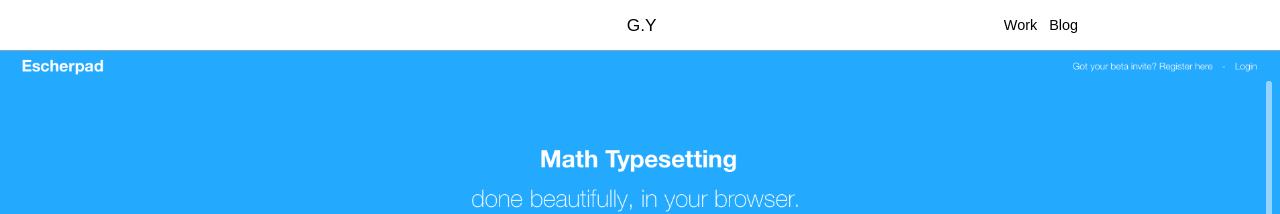
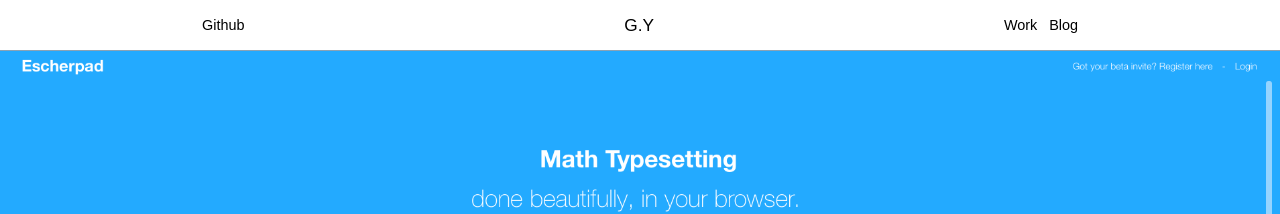
Before and after one commit to geyang/episodeyang.github.io-old, a Jekyll site: the page built from _posts/2016-02-21-building-escherpad.md, in a window 1280 px wide. Shown: the top 214 px of the page. Built offline with Jekyll 4.4.1, drawn with Linux system fonts in a browser that asks for light colours.

Commit message:
add github link

```diff
--- a/_includes/navbar.html
+++ b/_includes/navbar.html
@@ -1,7 +1,7 @@
 <div class="fixed-navbar">
     <div class="page-width-container">
-        <a class="item" href="/about" style="color: white;">About</a>
-        <div class="fixed-spacer" style="width: 40px;"></div>
+        <a class="item" href="https://github.com/episodeyang">Github</a>
+        <div class="fixed-spacer" style="width: 30px;"></div>
         <div class="spacer"></div>
         <a class="item emphasis" href="/">G.Y</a>
         <div class="spacer"></div>
```
